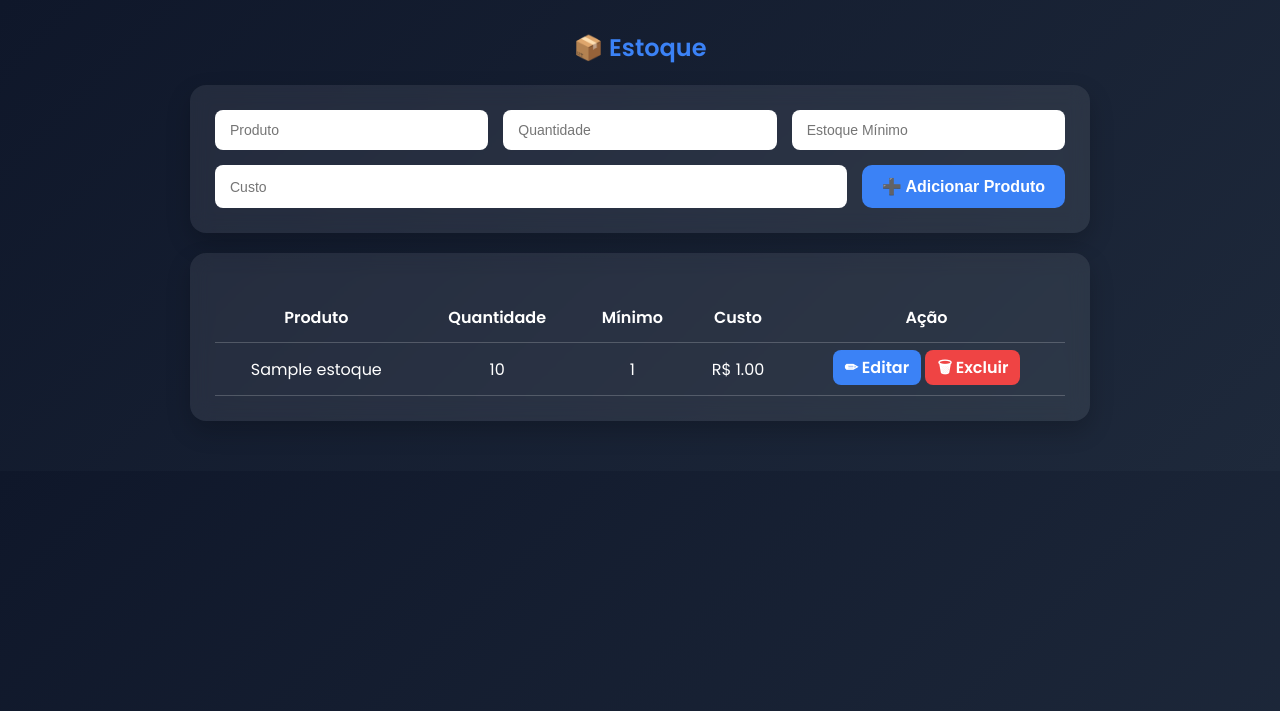
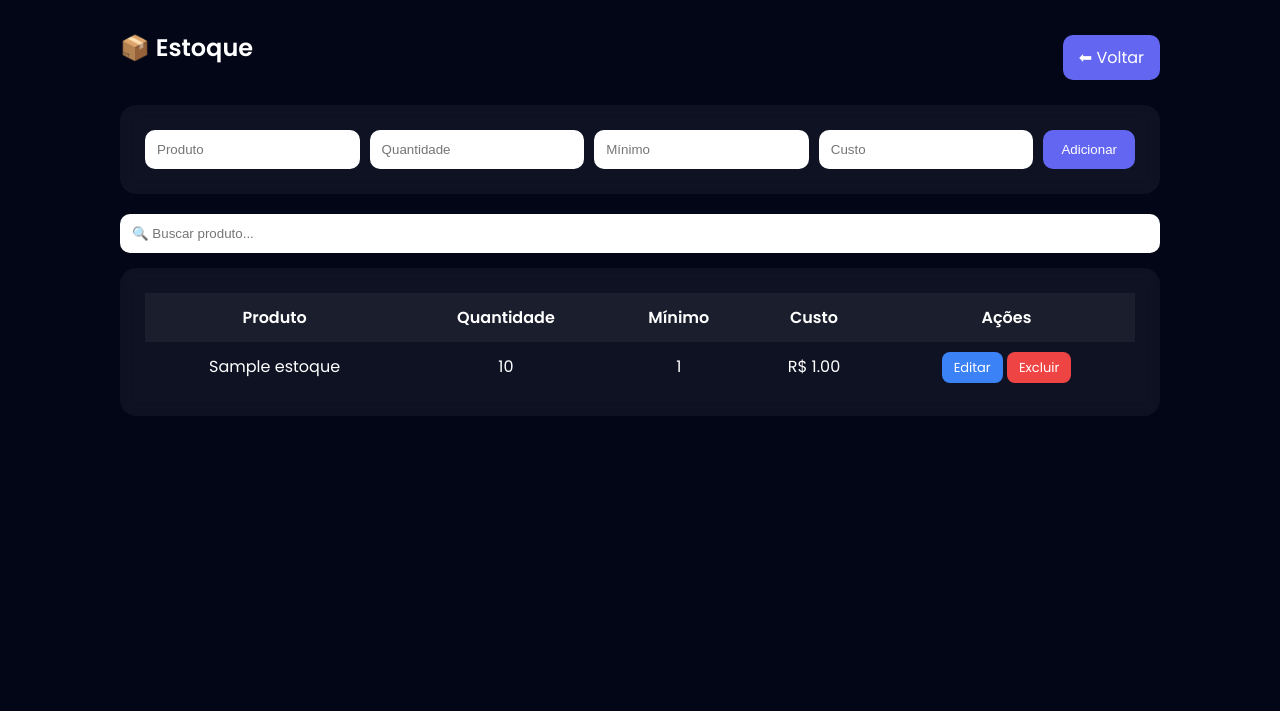
Before and after one commit to luiz2938310-pixel/marinalaiabeautyclinic.com.br, a Flask app: page /admin/estoque in a window 1280 px wide. Shown: the top 711 px of the page. Run offline with Flask 3, Linux system fonts and the light colour scheme; a user stored in the database is signed in; tables that the repository leaves empty hold one stand-in row (values such as "Sample post").

Commit message:
estoque.html

```diff
--- a/agenda_marina_pro/templates/estoque.html
+++ b/agenda_marina_pro/templates/estoque.html
@@ -2,204 +2,234 @@
 <html lang="pt-br">
 <head>
 <meta charset="UTF-8">
-    <title>Estoque</title>
+<title>Estoque PRO</title>
+
 <link href="https://fonts.googleapis.com/css2?family=Poppins:wght@300;400;600&display=swap" rel="stylesheet">
 
 <style>
-        * {
-            margin: 0;
-            padding: 0;
-            box-sizing: border-box;
+*{margin:0;padding:0;box-sizing:border-box;}
+
+body{
+    font-family:'Poppins',sans-serif;
+    background:#020617;
+    color:#fff;
 }
 
-        body {
-            font-family: 'Poppins', sans-serif;
-            background: linear-gradient(135deg,#0f172a,#1e293b);
-            color: white;
-            padding: 30px;
+/* CONTAINER */
+.content{
+    max-width:1100px;
+    margin:auto;
+    padding:30px;
 }
 
-        .content {
-            max-width: 900px;
-            margin: auto;
+/* TOPO */
+.topo{
+    display:flex;
+    justify-content:space-between;
+    align-items:center;
+    margin-bottom:20px;
 }
 
-        h2 {
-            text-align: center;
-            margin-bottom: 20px;
-            color: #3b82f6;
+.topo a{
+    background:#6366f1;
+    padding:10px 16px;
+    border-radius:10px;
+    color:white;
+    text-decoration:none;
+    transition:.3s;
 }
 
-        .card {
-            background: rgba(255,255,255,0.08);
-            backdrop-filter: blur(10px);
-            padding: 25px;
-            border-radius: 16px;
-            box-shadow: 0 10px 25px rgba(0,0,0,0.2);
-            margin-bottom: 20px;
+.topo a:hover{
+    transform:translateY(-2px);
 }
 
-        form {
-            display: flex;
-            flex-wrap: wrap;
-            gap: 15px;
+/* TÍTULO */
+h2{
+    margin-bottom:20px;
 }
 
-        input {
-            padding: 12px 15px;
-            border-radius: 8px;
-            border: none;
-            outline: none;
-            flex: 1;
-            font-size: 14px;
+/* CARDS */
+.card{
+    background:rgba(255,255,255,0.05);
+    backdrop-filter:blur(10px);
+    padding:25px;
+    border-radius:16px;
+    margin-bottom:20px;
+    transition:.3s;
 }
 
-            input:focus {
-                box-shadow: 0 0 0 3px rgba(59,130,246,0.5);
+.card:hover{
+    box-shadow:0 0 20px rgba(99,102,241,0.3);
 }
 
-        button {
-            padding: 12px 20px;
-            border-radius: 10px;
-            border: none;
-            background: #3b82f6;
-            color: white;
-            font-weight: bold;
-            cursor: pointer;
-            transition: .3s;
-            font-size: 16px;
+/* FORM */
+form{
+    display:flex;
+    flex-wrap:wrap;
+    gap:10px;
 }
 
-            button:hover {
-                background: #2563eb;
+input{
+    padding:12px;
+    border-radius:10px;
+    border:none;
+    flex:1;
 }
 
-        table {
-            width: 100%;
-            border-collapse: collapse;
-            margin-top: 15px;
-            color: white;
+button{
+    padding:12px 18px;
+    border:none;
+    border-radius:10px;
+    background:#6366f1;
+    color:white;
+    cursor:pointer;
+    transition:.3s;
 }
 
-        th, td {
-            padding: 12px;
-            text-align: center;
-            border-bottom: 1px solid rgba(255,255,255,0.2);
+button:hover{
+    transform:scale(1.05);
 }
 
-        tr:hover {
-            background: rgba(255,255,255,0.05);
+/* BUSCA */
+.busca{
+    margin-bottom:15px;
 }
 
-        .btn {
-            padding: 6px 12px;
-            border-radius: 8px;
-            text-decoration: none;
-            color: white;
-            font-weight: bold;
-            transition: 0.2s;
+.busca input{
+    width:100%;
 }
 
-        .btn-edit {
-            background: #3b82f6;
+/* TABELA */
+table{
+    width:100%;
+    border-collapse:collapse;
 }
 
-            .btn-edit:hover {
-                background: #2563eb;
+th,td{
+    padding:12px;
+    text-align:center;
 }
 
-        .btn-del {
-            background: #ef4444;
+th{
+    background:rgba(255,255,255,0.05);
 }
 
-            .btn-del:hover {
-                background: #dc2626;
+tr:hover{
+    background:rgba(255,255,255,0.05);
 }
 
-        .badge {
-            padding: 4px 8px;
-            border-radius: 6px;
-            font-size: 12px;
-            font-weight: bold;
+/* BOTÕES */
+.btn{
+    padding:6px 12px;
+    border-radius:8px;
+    color:white;
+    text-decoration:none;
+    font-size:13px;
 }
 
-        .baixo {
-            background: #ef4444;
-            color: white;
+.btn-edit{background:#3b82f6;}
+.btn-del{background:#ef4444;}
+
+/* ALERTA */
+.baixo{
+    color:#ef4444;
+    font-weight:bold;
+    margin-left:5px;
 }
 
-        .mensagem {
-            padding: 12px 15px;
-            border-radius: 8px;
-            font-weight: bold;
-            margin-bottom: 10px;
-            box-shadow: 0 5px 10px rgba(0,0,0,0.2);
+/* MENSAGENS */
+.mensagem{
+    padding:10px;
+    border-radius:8px;
+    margin-bottom:10px;
 }
 
-        .sucesso {
-            background: #22c55e;
-        }
+.sucesso{background:#22c55e;}
+.erro{background:#ef4444;}
 
-        .erro {
-            background: #ef4444;
-        }
 </style>
 </head>
+
 <body>
+
 <div class="content">
+
+    <div class="topo">
         <h2>📦 Estoque</h2>
+        <a href="{{ url_for('dashboard') }}">⬅ Voltar</a>
+    </div>
 
-        <!-- Mensagens -->
+    <!-- MENSAGENS -->
     {% with messages = get_flashed_messages(with_categories=true) %}
     {% if messages %}
-        <div>
         {% for category, message in messages %}
         <div class="mensagem {{ category }}">{{ message }}</div>
         {% endfor %}
-        </div>
     {% endif %}
     {% endwith %}
 
-        <!-- Form Adicionar Produto -->
+    <!-- FORM -->
     <div class="card">
         <form method="POST">
             <input type="text" name="nome" placeholder="Produto" required>
             <input type="number" name="quantidade" placeholder="Quantidade" required>
-                <input type="number" name="minimo" placeholder="Estoque Mínimo">
+            <input type="number" name="minimo" placeholder="Mínimo">
             <input type="number" step="0.01" name="custo" placeholder="Custo">
-                <button type="submit">➕ Adicionar Produto</button>
+            <button>Adicionar</button>
         </form>
     </div>
 
-        <!-- Tabela Estoque -->
+    <!-- BUSCA -->
+    <div class="busca">
+        <input type="text" id="busca" placeholder="🔍 Buscar produto...">
+    </div>
+
+    <!-- TABELA -->
     <div class="card">
-            <table>
+        <table id="tabela">
             <tr>
                 <th>Produto</th>
                 <th>Quantidade</th>
                 <th>Mínimo</th>
                 <th>Custo</th>
-                    <th>Ação</th>
+                <th>Ações</th>
             </tr>
+
             {% for p in produtos %}
             <tr>
                 <td>{{ p.nome }}</td>
                 <td>
                     {{ p.quantidade }}
                     {% if p.quantidade <= p.minimo %}
-                        <span class="badge baixo">Baixo Estoque</span>
+                    <span class="baixo">⚠ Baixo</span>
                     {% endif %}
                 </td>
                 <td>{{ p.minimo }}</td>
                 <td>R$ {{ "%.2f"|format(p.custo) }}</td>
                 <td>
-                        <a href="/admin/estoque/editar/{{ p.id }}" class="btn btn-edit">✏ Editar</a>
-                        <a href="/admin/estoque/excluir/{{ p.id }}" class="btn btn-del" onclick="return confirm('Deseja excluir?')">🗑 Excluir</a>
+                    <a href="/admin/estoque/editar/{{ p.id }}" class="btn btn-edit">Editar</a>
+                    <a href="/admin/estoque/excluir/{{ p.id }}" class="btn btn-del" onclick="return confirm('Excluir produto?')">Excluir</a>
                 </td>
             </tr>
             {% endfor %}
         </table>
     </div>
+
 </div>
+
+<script>
+// BUSCA EM TEMPO REAL
+document.getElementById("busca").addEventListener("keyup", function(){
+    let filtro = this.value.toLowerCase();
+    let linhas = document.querySelectorAll("#tabela tr");
+
+    linhas.forEach((linha, i) => {
+        if(i === 0) return;
+        let texto = linha.innerText.toLowerCase();
+        linha.style.display = texto.includes(filtro) ? "" : "none";
+    });
+});
+</script>
+
 </body>
 </html>
```
Lines whose indentation alone changed are shown as unchanged.
